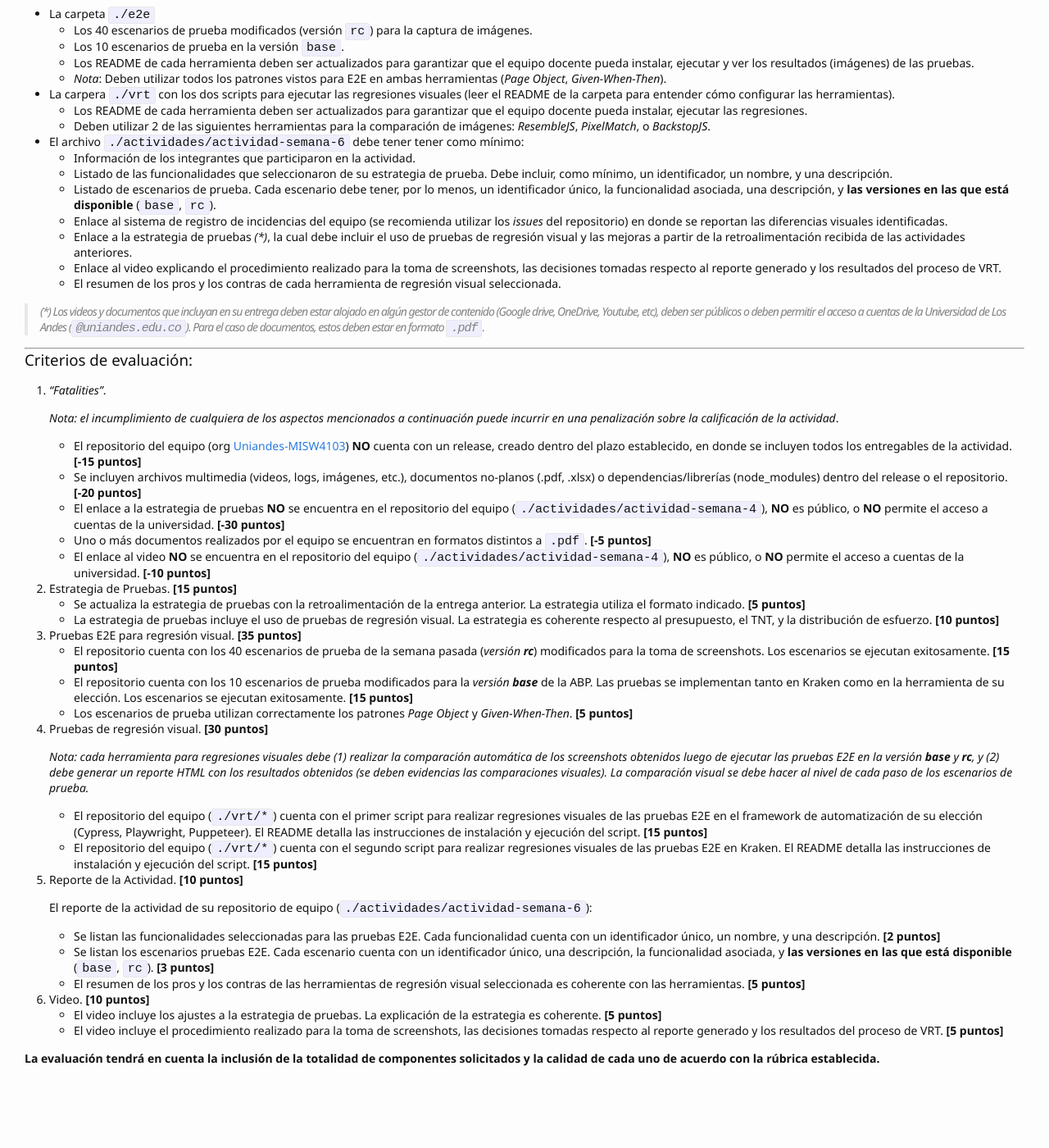
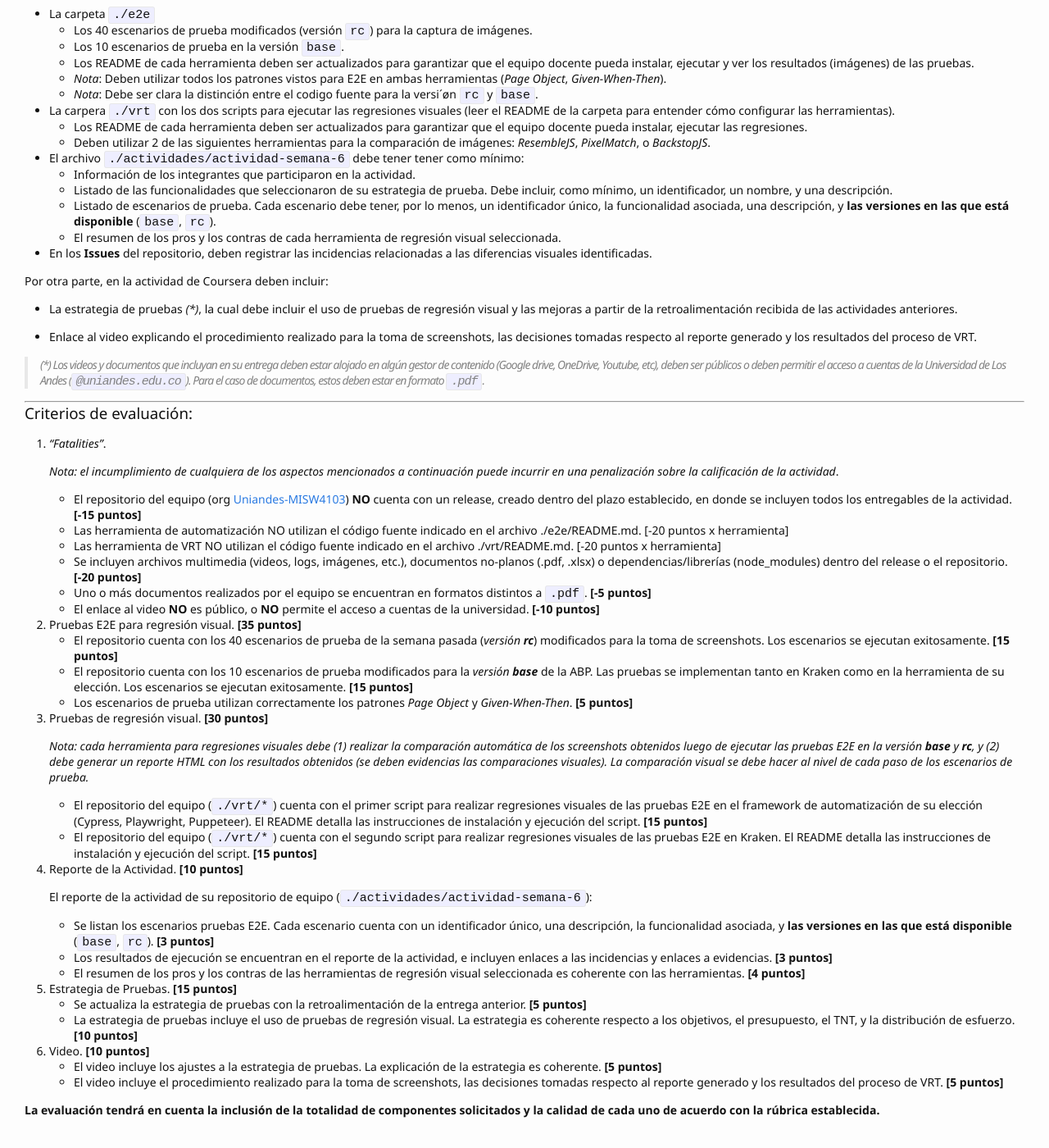
Before and after one commit to TiCSw/mt1_guias_pruebas, a Jekyll site: the page built from docs/semanas/semana6.md, in a window 1280 px wide and 1400 px high, scrolled down 1159 px. Shown: the whole window at 82% size. Built offline with Jekyll 4.4.1, drawn with Linux system fonts in a browser that asks for light colours; some web fonts are replaced; our own code applies the rules of GitHub Pages for plain Markdown files; comment, search, counter and statistics services are not loaded; before the commit the page ends 2504 px from its top, so only the background shows below that; some of the changed text lies outside the part shown.

Commit message:
Update semana6.md

```diff
--- a/docs/semanas/semana6.md
+++ b/docs/semanas/semana6.md
@@ -12,11 +12,11 @@ En este momento, su equipo ha estado utilizando una versión reciente de la ABP
 
 Debido a las preocupaciones sobre los cambios de la _versión **rc**_, usted junto con su equipo deben instalar una versión anterior que utilizarán como base (_versión **base**_) para ayudarnos a garantizar la calidad de la aplicación a lo largo del tiempo mediante la ejecución de prueba de regresión visual (_VRT_). Para ello, le solicitamos a su equipo:
 
-1. Implementar la toma de screenshots al interior de las pruebas ya existentes (tanto en Kraken como la herramienta de su elección). Tengan en cuenta que el objetivo final de esta fase es realizar comparación de dichos screenshots, por lo que estos deben ser tomados después de cada paso ejecutado.
+1. Implementar la toma de screenshots al interior de las pruebas ya existentes (tanto en Kraken como la herramienta de su elección). Tengan en cuenta que el objetivo final de esta fase es realizar la comparación de dichos screenshots, por lo que estos deben ser tomados después de cada paso ejecutado.
 
 2. Ejecutar los 40 escenarios modificados en la versión actual (_versión **rc**_).
 
-3. Utilizar la versión `4.5` de la ABP (GHOST) como la _versión **base**_. Les recomandamos utilizar Docker para deplegar las diferentes versiones de la aplicación (tutorial [Cómo desplegar Ghost utilizando Docker](https://thesoftwaredesignlab.github.io/AutTestingCodelabs/ghost-docker-deployment))
+3. Utilizar la versión `4.5.X` de la ABP (GHOST) como la _versión **base**_. Les recomandamos utilizar Docker para deplegar las diferentes versiones de la aplicación (tutorial [Cómo desplegar Ghost utilizando Docker](https://thesoftwaredesignlab.github.io/AutTestingCodelabs/ghost-docker-deployment))
 
 4. Seleccionar 10 escenarios para implementarlos y ejecutarlos en la _versión **base**_. Preferiblemente, los escenarios deben pertenecer a funcionalidades diferentes, para que sean ejecutados en modo de regresión visual a nivel de paso ejecutado.
    * _Nota_: Los escenarios de prueba deben ser implementados en Kraken y la otra herramienta de su elección.
@@ -41,6 +41,7 @@ a entrega debe ser realizada utilizando el repositorio de trabajo dado por el eq
     - Los 10 escenarios de prueba en la versión `base`.
     - Los README de cada herramienta deben ser actualizados para garantizar que el equipo docente pueda instalar, ejecutar y ver los resultados (imágenes) de las pruebas.
     - _Nota_: Deben utilizar todos los patrones vistos para E2E en ambas herramientas (_Page Object_, _Given-When-Then_).
+    - _Nota_: Debe ser clara la distinción entre el codigo fuente para la versi´øn `rc` y `base`.
 
 - La carpera `./vrt` con los dos scripts para ejecutar las regresiones visuales (leer el README de la carpeta para entender cómo configurar las herramientas).
     - Los README de cada herramienta deben ser actualizados para garantizar que el equipo docente pueda instalar, ejecutar las regresiones.
@@ -50,12 +51,18 @@ a entrega debe ser realizada utilizando el repositorio de trabajo dado por el eq
     - Información de los integrantes que participaron en la actividad.
     - Listado de las funcionalidades que seleccionaron de su estrategia de prueba. Debe incluir, como mínimo, un identificador, un nombre, y una descripción.
     - Listado de escenarios de prueba. Cada escenario debe tener, por lo menos, un identificador único, la funcionalidad asociada, una descripción, y **las versiones en las que está disponible** (`base`, `rc`).
-    - Enlace al sistema de registro de incidencias del equipo (se recomienda utilizar los _issues_ del repositorio) en donde se reportan las diferencias visuales identificadas.
-    - Enlace a la estrategia de pruebas _(*)_, la cual debe incluir el uso de pruebas de regresión visual y las mejoras a partir de la retroalimentación recibida de las actividades anteriores.
-    - Enlace al video explicando el procedimiento realizado para la toma de screenshots, las decisiones tomadas respecto al reporte generado y los resultados del proceso de VRT.
     - El resumen de los pros y los contras de cada herramienta de regresión visual seleccionada.
 
+- En los **Issues** del repositorio, deben registrar las incidencias relacionadas a las diferencias visuales identificadas.
+
+Por otra parte, en la actividad de Coursera deben incluir:
+
+- La estrategia de pruebas _(*)_, la cual debe incluir el uso de pruebas de regresión visual y las mejoras a partir de la retroalimentación recibida de las actividades anteriores.
+
+- Enlace al video explicando el procedimiento realizado para la toma de screenshots, las decisiones tomadas respecto al reporte generado y los resultados del proceso de VRT.
+
 > _(*)_ Los videos y documentos que incluyan en su entrega deben estar alojado en algún gestor de contenido (Google drive, OneDrive, Youtube, etc), deben ser públicos o deben permitir el acceso a cuentas de la Universidad de Los Andes (`@uniandes.edu.co`). Para el caso de documentos, estos deben estar en formato `.pdf`.
+
 
 ---
 
@@ -66,34 +73,35 @@ a entrega debe ser realizada utilizando el repositorio de trabajo dado por el eq
     _Nota: el incumplimiento de cualquiera de los aspectos mencionados a continuación puede incurrir en una penalización sobre la calificación de la actividad_.
 
     - El repositorio del equipo (org [Uniandes-MISW4103](https://github.com/orgs/Uniandes-MISW4103/)) **NO** cuenta con un release, creado dentro del plazo establecido, en donde se incluyen todos los entregables de la actividad. **[-15 puntos]**
+    - Las herramienta de automatización NO utilizan el código fuente indicado en el archivo ./e2e/README.md. [-20 puntos x herramienta]
+    - Las herramienta de VRT NO utilizan el código fuente indicado en el archivo ./vrt/README.md. [-20 puntos x herramienta]
     - Se incluyen archivos multimedia (videos, logs, imágenes, etc.), documentos no-planos (.pdf, .xlsx) o dependencias/librerías (node_modules) dentro del release o el repositorio. **[-20 puntos]**
-    - El enlace a la estrategia de pruebas **NO** se encuentra en el repositorio del equipo (`./actividades/actividad-semana-4`), **NO** es público, o **NO** permite el acceso a cuentas de la universidad. **[-30 puntos]**
     - Uno o más documentos realizados por el equipo se encuentran en formatos distintos a `.pdf`. **[-5 puntos]**
-    - El enlace al video **NO** se encuentra en el repositorio del equipo (`./actividades/actividad-semana-4`), **NO** es público, o **NO** permite el acceso a cuentas de la universidad. **[-10 puntos]**
+    - El enlace al video **NO** es público, o **NO** permite el acceso a cuentas de la universidad. **[-10 puntos]**
 
-1. Estrategia de Pruebas. **[15 puntos]**
-    - Se actualiza la estrategia de pruebas con la retroalimentación de la entrega anterior. La estrategia utiliza el formato indicado. **[5 puntos]**
-    - La estrategia de pruebas incluye el uso de pruebas de regresión visual. La estrategia es coherente respecto al presupuesto, el TNT, y la distribución de esfuerzo. **[10 puntos]**
-
-2. Pruebas E2E para regresión visual. **[35 puntos]**
+1. Pruebas E2E para regresión visual. **[35 puntos]**
     - El repositorio cuenta con los 40 escenarios de prueba de la semana pasada (_versión **rc**_) modificados para la toma de screenshots. Los escenarios se ejecutan exitosamente. **[15 puntos]**
     - El repositorio cuenta con los 10 escenarios de prueba modificados para la _versión **base**_ de la ABP. Las pruebas se implementan tanto en Kraken como en la herramienta de su elección. Los escenarios se ejecutan exitosamente. **[15 puntos]**
     - Los escenarios de prueba utilizan correctamente los patrones _Page Object_ y _Given-When-Then_. **[5 puntos]**
 
-3. Pruebas de regresión visual. **[30 puntos]**
+2. Pruebas de regresión visual. **[30 puntos]**
 
     _Nota: cada herramienta para regresiones visuales debe (1) realizar la comparación automática de los screenshots obtenidos luego de ejecutar las pruebas E2E en la versión **base** y **rc**, y (2) debe generar un reporte HTML con los resultados obtenidos (se deben evidencias las comparaciones visuales). La comparación visual se debe hacer al nivel de cada paso de los escenarios de prueba._
 
     - El repositorio del equipo (`./vrt/*`) cuenta con el primer script para realizar regresiones visuales de las pruebas E2E en el framework de automatización de su elección (Cypress, Playwright, Puppeteer). El README detalla las instrucciones de instalación y ejecución del script. **[15 puntos]**
     - El repositorio del equipo (`./vrt/*`) cuenta con el segundo script para realizar regresiones visuales de las pruebas E2E en Kraken. El README detalla las instrucciones de instalación y ejecución del script. **[15 puntos]**
 
-4. Reporte de la Actividad. **[10 puntos]**
+3. Reporte de la Actividad. **[10 puntos]**
 
    El reporte de la actividad de su repositorio de equipo (`./actividades/actividad-semana-6`):
 
-    - Se listan las funcionalidades seleccionadas para las pruebas E2E. Cada funcionalidad cuenta con un identificador único, un nombre, y una descripción. **[2 puntos]**
     - Se listan los escenarios pruebas E2E. Cada escenario cuenta con un identificador único, una descripción, la funcionalidad asociada, y **las versiones en las que está disponible** (`base`, `rc`). **[3 puntos]**
-    - El resumen de los pros y los contras de las herramientas de regresión visual seleccionada es coherente con las herramientas. **[5 puntos]**
+    - Los resultados de ejecución se encuentran en el reporte de la actividad, e incluyen enlaces a las incidencias y enlaces a evidencias. **[3 puntos]**
+    - El resumen de los pros y los contras de las herramientas de regresión visual seleccionada es coherente con las herramientas. **[4 puntos]**
+
+4. Estrategia de Pruebas. **[15 puntos]**
+    - Se actualiza la estrategia de pruebas con la retroalimentación de la entrega anterior. **[5 puntos]**
+    - La estrategia de pruebas incluye el uso de pruebas de regresión visual. La estrategia es coherente respecto a los objetivos, el presupuesto, el TNT, y la distribución de esfuerzo. **[10 puntos]**
 
 5. Video. **[10 puntos]**
     - El video incluye los ajustes a la estrategia de pruebas. La explicación de la estrategia es coherente. **[5 puntos]**
```
